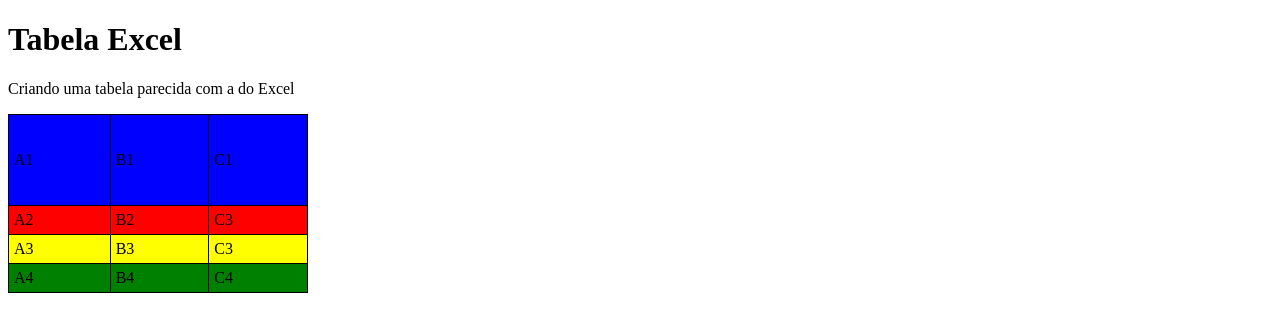
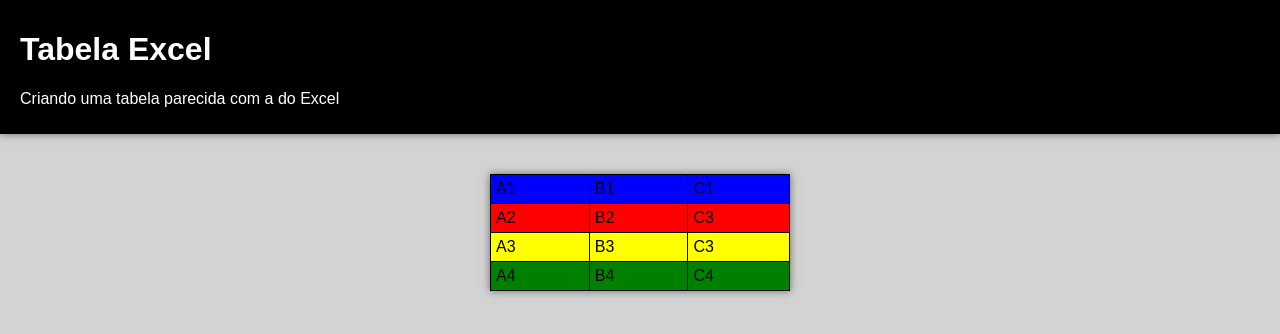
Before and after one commit to AlmaNegr/projetos-site, a plain HTML site: page tabela/projeto-tabela.html in a window 1280 px wide. Drawn offline with Linux system fonts and the light colour scheme.

Commit message:
Imitando Tabela de excel

```diff
--- a/tabela/estilo/style.css
+++ b/tabela/estilo/style.css
@@ -1,20 +1,27 @@
 body {
+    background-color: lightgray;
+    font-family: Arial, Helvetica, sans-serif;
+    margin: 0px;
+}
 
+header {
+    background-color: black;
+    color: white;
+    padding: 10px;
+    padding-left: 20px;
+    margin-bottom: 40px;
+    box-shadow: 0px 0px 8px rgb(0, 0, 0, 0.5);
 }
 
 table {
     width: 300px;
     border-collapse: collapse;
+    margin: auto;
+    box-shadow: 0px 0px 8px rgb(0, 0, 0, 0.5);;
 }
 
 tr.linha1 {
     background-color: blue;
-}
-
-tr.linha1 td {
-    background-image: url('imagens/fundo-bike.jpg');
-    background-size: 100%;
-    height: 10vh;
 }
 
 tr.linha2 {
```
